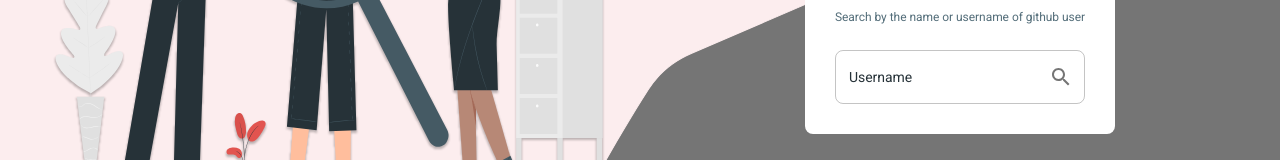
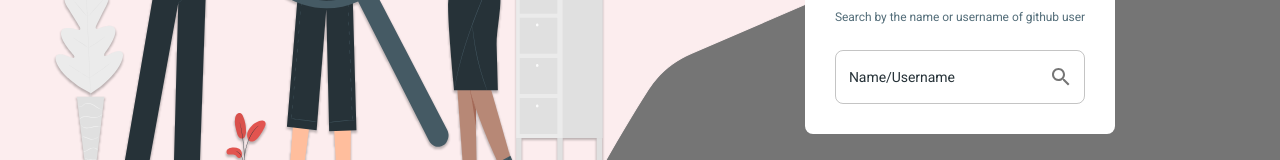
Before and after one commit to anupbista/gitboard, a React (Create React App) app: page / in a window 1280 px wide. Shown: the part 431-591 px from the top of the page. Built offline with nearby package versions, Linux system fonts and the light colour scheme; no server answers.

Commit message:
Update: Small fix'

```diff
--- a/src/pages/Home/Home.js
+++ b/src/pages/Home/Home.js
@@ -155,7 +155,7 @@ const Home = props => {
                   <TextField
                     className={classes.textField}
                     fullWidth
-                    label="Username"
+                    label="Name/Username"
                     name="username"
                     type="text"
                     error={errors.username ? true : false}
```
